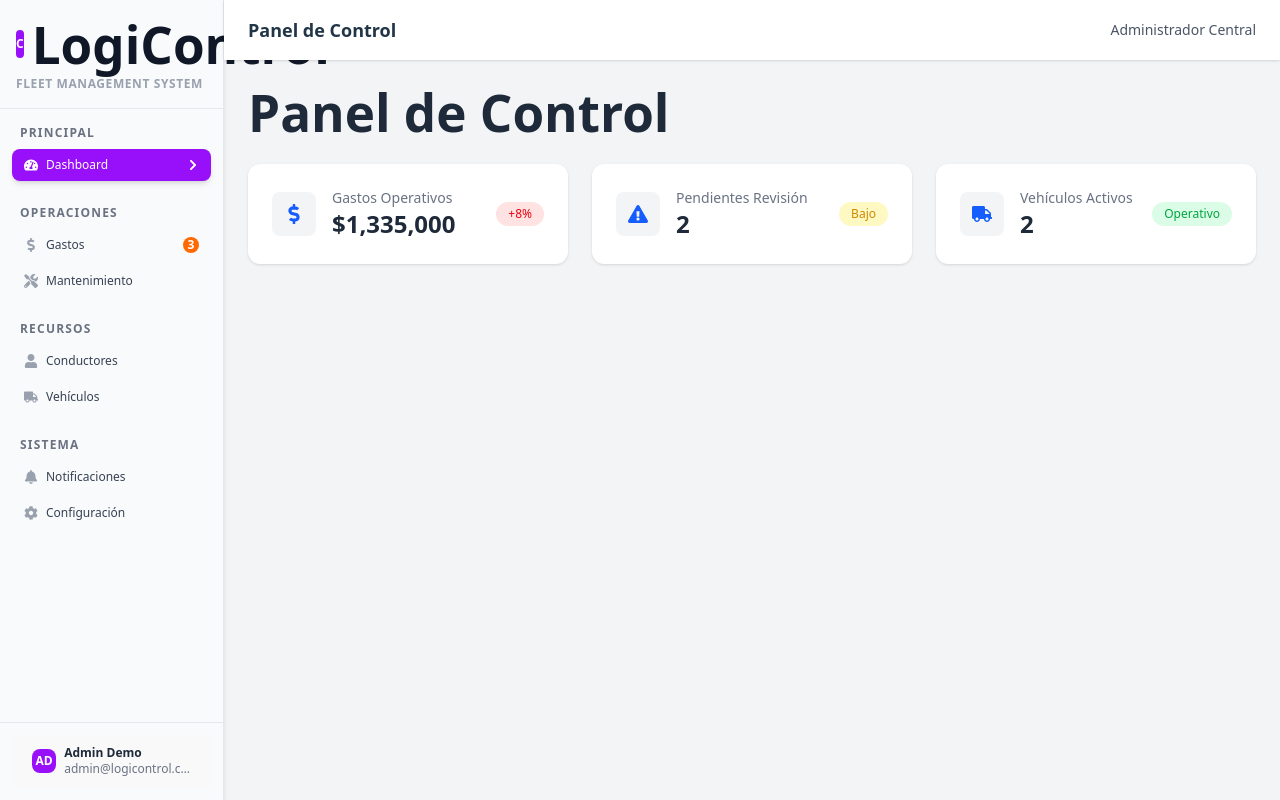
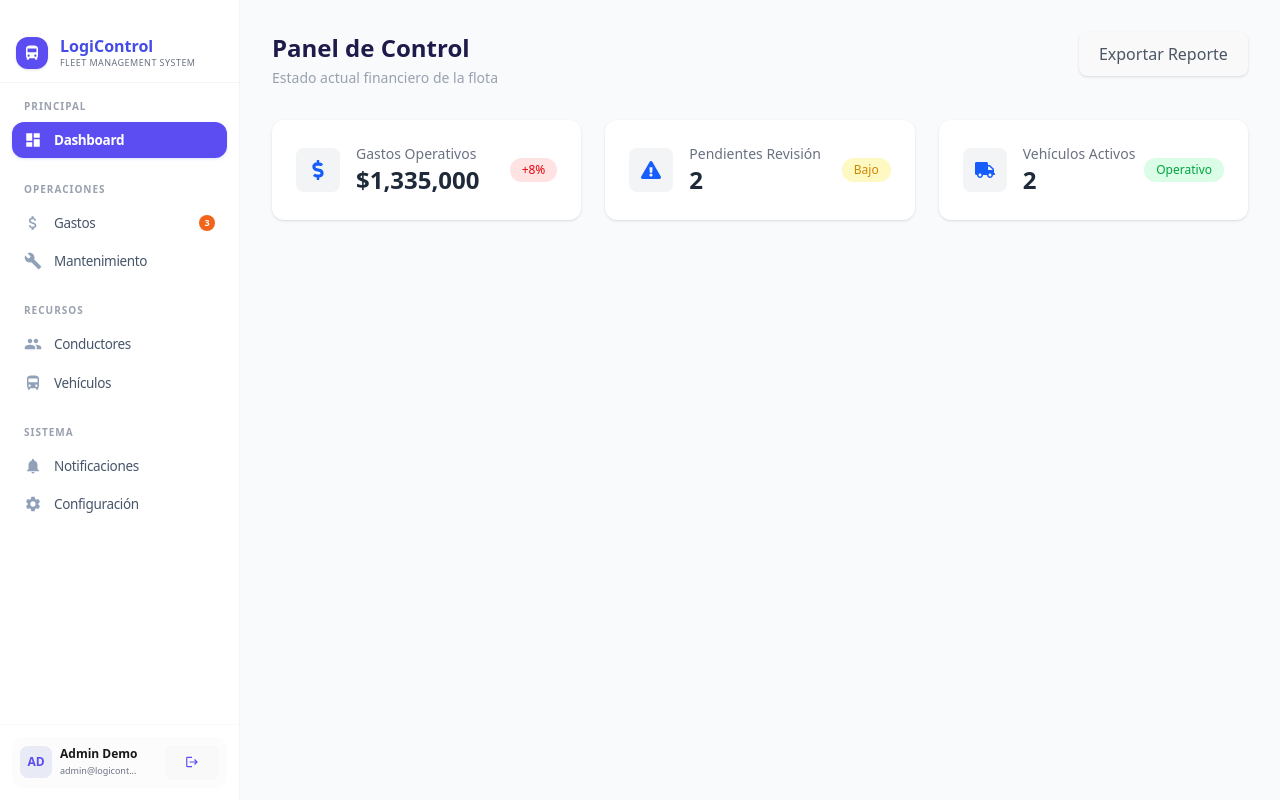
Before and after one commit to olarthedev/control-flotas, a React (Vite) app in the folder admin-web/: page / in a window 1280 px wide. Built offline with nearby package versions, Linux system fonts and the light colour scheme.

Commit message:
feat: refactor Layout and Sidebar components; remove TopBar and update styles

```diff
--- a/admin-web/src/layout/Layout.tsx
+++ b/admin-web/src/layout/Layout.tsx
@@ -1,18 +1,35 @@
+import React from 'react';
 import { Sidebar } from "./Sidebar";
-import { TopBar } from "./TopBar";
 
-interface Props {
+// Definimos la interfaz correctamente para evitar el error en Props
+interface LayoutProps {
   children: React.ReactNode;
 }
 
-export const Layout = ({ children }: Props) => {
+export const Layout: React.FC<LayoutProps> = ({ children }) => {
   return (
-    <div className="flex h-screen bg-gray-100">
-      <Sidebar />
+    <div className="flex h-screen bg-[#f8fafc] overflow-hidden">
+      {/* Sidebar con ancho fijo para que no se mueva */}
+      <div className="w-[240px] flex-shrink-0">
+        <Sidebar />
+      </div>
 
-      <div className="flex-1 flex flex-col">
-        <TopBar />
-        <main className="p-6 overflow-y-auto">
+      {/* Área principal con scroll independiente */}
+      <div className="flex-1 flex flex-col min-w-0 overflow-hidden">
+        <main className="flex-1 overflow-y-auto p-8">
+          {/* Título alineado correctamente según el mockup */}
+          <div className="flex justify-between items-start mb-8">
+            <div>
+              <h2 className="text-2xl font-bold text-[#1e1b4b]">Panel de Control</h2>
+              <p className="text-sm text-gray-400 mt-1 font-medium">
+                Estado actual financiero de la flota
+              </p>
+            </div>
+            <button className="px-4 py-2 bg-white border border-gray-200 rounded-xl text-sm font-bold text-gray-600 shadow-sm">
+              Exportar Reporte
+            </button>
+          </div>
+
           {children}
         </main>
       </div>
--- a/admin-web/src/layout/Sidebar.tsx
+++ b/admin-web/src/layout/Sidebar.tsx
@@ -1,74 +1,82 @@
 import { Link, useLocation } from 'react-router-dom';
 import {
-  FaTachometerAlt,
-  FaDollarSign,
-  FaTools,
-  FaUser,
-  FaTruck,
-  FaBell,
-  FaCog,
-  FaChevronRight
-} from 'react-icons/fa';
+  MdDashboard,
+  MdAttachMoney,
+  MdBuild,
+  MdPeople,
+  MdDirectionsBus,
+  MdNotifications,
+  MdSettings,
+  MdLogout
+} from 'react-icons/md';
 
 export function Sidebar() {
   const location = useLocation();
-
   const isActive = (path: string) => location.pathname === path;
 
   const menuSections = [
     {
       title: 'PRINCIPAL',
-      items: [
-        { path: '/', label: 'Dashboard', icon: FaTachometerAlt },
-      ]
+      items: [{ path: '/', label: 'Dashboard', icon: MdDashboard }]
     },
     {
       title: 'OPERACIONES',
       items: [
-        { path: '/expenses', label: 'Gastos', icon: FaDollarSign, badge: '3', badgeColor: 'orange' },
-        { path: '/maintenance', label: 'Mantenimiento', icon: FaTools },
+        { path: '/expenses', label: 'Gastos', icon: MdAttachMoney, badge: '3' },
+        { path: '/maintenance', label: 'Mantenimiento', icon: MdBuild }
       ]
     },
     {
       title: 'RECURSOS',
       items: [
-        { path: '/drivers', label: 'Conductores', icon: FaUser },
-        { path: '/vehicles', label: 'Vehículos', icon: FaTruck },
+        { path: '/drivers', label: 'Conductores', icon: MdPeople },
+        { path: '/vehicles', label: 'Vehículos', icon: MdDirectionsBus }
       ]
     },
     {
       title: 'SISTEMA',
       items: [
-        { path: '/notifications', label: 'Notificaciones', icon: FaBell },
-        { path: '/settings', label: 'Configuración', icon: FaCog },
+        { path: '/notifications', label: 'Notificaciones', icon: MdNotifications },
+        { path: '/settings', label: 'Configuración', icon: MdSettings }
       ]
     }
   ];
 
   return (
-    <aside className="w-56 bg-gray-50 shadow-md flex flex-col border-r border-gray-200 h-screen">
-      {/* Header */}
-      <div className="p-4 border-b border-gray-200">
-        <div className="flex items-center space-x-2 mb-1">
-          <div className="w-7 h-7 bg-purple-600 rounded-lg flex items-center justify-center text-white font-bold text-xs">
-            C
+    <aside className="w-[240px] bg-white border-r border-gray-100 h-screen flex flex-col pt-6">
+
+      {/* HEADER: Ajustado para que quepa perfectamente y no se vea gigante */}
+      {/* Reemplaza solo el bloque del HEADER en tu Sidebar.tsx */}
+      <div className="px-4 py-3 border-b border-gray-100 mb-4">
+        <div className="flex items-center gap-3">
+          {/* Icono estándar */}
+          <div className="w-8 h-8 bg-[#5c4df2] rounded-xl flex-shrink-0 flex items-center justify-center text-white shadow-sm">
+            <MdDirectionsBus size={18} />
           </div>
-          <div>
-            <h1 className="text-sm font-bold text-gray-900">LogiControl</h1>
+
+          <div className="min-w-0">
+            {/* Texto más profesional */}
+            <div className="text-base font-bold text-[#444ce7] leading-tight whitespace-nowrap">
+              LogiControl
+            </div>
+            <div className="text-[9px] font-medium text-gray-500 uppercase tracking-wider whitespace-nowrap">
+              Fleet Management System
             </div>
           </div>
-        <p className="text-xs text-gray-400 font-semibold tracking-wider">FLEET MANAGEMENT SYSTEM</p>
+        </div>
       </div>
 
-      {/* Navigation */}
-      <nav className="flex-1 overflow-y-auto px-3 py-4 space-y-6">
-        {menuSections.map((section) => (
+      {/* MENU: Texto Gris Oscuro (No Negrita) para inactivos */}
+      <nav className="flex-1 px-3 space-y-6 overflow-y-auto">
+        {menuSections.map(section => (
           <div key={section.title}>
-            <h3 className="text-xs font-bold text-gray-500 uppercase tracking-widest mb-2 px-2">
+            {/* Títulos de sección en gris claro y pequeño */}
+            <h3 className="px-3 mb-2 text-[10px] font-bold text-gray-400 tracking-widest uppercase">
               {section.title}
             </h3>
-            <div className="space-y-1">
-              {section.items.map((item) => {
+
+            <div className="space-y-0.5">
+              {section.items.map(item => {
                 const Icon = item.icon;
                 const active = isActive(item.path);
 
@@ -76,29 +84,30 @@ export function Sidebar() {
                   <Link
                     key={item.path}
                     to={item.path}
-                    className={`flex items-center justify-between px-3 py-2 rounded-lg transition-all duration-200 group text-sm ${
-                      active
-                        ? 'bg-purple-600 text-white shadow-md'
-                        : 'text-gray-600 hover:bg-gray-100'
-                    }`}
+                    className={`
+                      group flex items-center justify-between px-3 py-2 rounded-xl transition-colors duration-150
+                      ${active
+                        ? 'bg-[#5c4df2] text-white shadow-sm shadow-indigo-100'
+                        : 'text-[#64748b] hover:bg-gray-50'
+                      }
+                    `}
                   >
-                    <div className="flex items-center space-x-2">
-                      <Icon className={`text-sm ${active ? 'text-white' : 'text-gray-400 group-hover:text-gray-600'}`} />
-                      <span className={`font-medium text-xs ${active ? 'text-white' : 'text-gray-700'}`}>
+                    <div className="flex items-center gap-3">
+                      {/* Icono en gris suave para inactivos */}
+                      <Icon size={18} className={`${active ? 'text-white' : 'text-slate-400'}`} />
+                      <span className={`text-[13.5px] tracking-tight ${active ? 'font-semibold text-white' : 'font-medium text-[#475569]'}`}>
                         {item.label}
                       </span>
                     </div>
-                    <div className="flex items-center space-x-1">
+
                     {item.badge && (
                       <span className={`
-                          text-xs font-bold rounded-full w-4 h-4 flex items-center justify-center text-xs
-                          ${item.badgeColor === 'orange' ? 'bg-orange-500 text-white' : 'bg-gray-300 text-gray-700'}
+                        text-[9px] font-bold w-4 h-4 rounded-full flex items-center justify-center
+                        ${active ? 'bg-white/20 text-white' : 'bg-[#f26419] text-white'}
                       `}>
                         {item.badge}
                       </span>
                     )}
-                      {active && <FaChevronRight className="text-white text-xs" />}
-                    </div>
                   </Link>
                 );
               })}
@@ -107,17 +116,22 @@ export function Sidebar() {
         ))}
       </nav>
 
-      {/* Footer */}
-      <div className="border-t border-gray-200 p-3">
-        <button className="flex items-center space-x-2 w-full p-2 hover:bg-gray-100 rounded-lg transition-colors duration-200">
-          <div className="w-6 h-6 bg-purple-600 rounded-lg flex items-center justify-center text-white font-bold text-xs flex-shrink-0">
+      {/* FOOTER: Perfil compacto */}
+      <div className="p-3 border-t border-gray-50">
+        <div className="flex items-center justify-between p-2 bg-gray-50/50 rounded-xl">
+          <div className="flex items-center gap-2">
+            <div className="w-8 h-8 bg-[#e8eaf6] rounded-lg flex items-center justify-center text-[#5c4df2] font-bold text-xs">
               AD
             </div>
-          <div className="text-left min-w-0">
-            <p className="text-xs font-semibold text-gray-800 truncate">Admin Demo</p>
-            <p className="text-xs text-gray-500 truncate">admin@logicontrol.com</p>
+            <div className="min-w-0">
+              <p className="text-[12px] font-semibold text-[#1a1a1a] truncate leading-none">Admin Demo</p>
+              <p className="text-[9px] text-gray-500 truncate mt-1">admin@logicont...</p>
             </div>
+          </div>
+          <button className="p-1.5 bg-transparent text-[#5c4df2] border border-[#5c4df2] rounded-lg hover:bg-[#f0f4ff] transition-colors">
+            <MdLogout size={14} />
           </button>
+        </div>
       </div>
     </aside>
   );
--- a/admin-web/src/layout/TopBar.tsx
+++ /dev/null
@@ -1,13 +0,0 @@
-import React from 'react';
-
-export function TopBar() {
-  return (
-    <header className="bg-white shadow px-6 py-4 flex justify-between items-center">
-      <div className="text-lg font-semibold">Panel de Control</div>
-      <div className="flex items-center space-x-4">
-        {/* placeholder for notifications/profile */}
-        <span className="text-sm text-gray-600">Administrador Central</span>
-      </div>
-    </header>
-  );
-}
--- a/admin-web/src/pages/Dashboard.tsx
+++ b/admin-web/src/pages/Dashboard.tsx
@@ -5,9 +5,6 @@ export const Dashboard = () => {
   return (
     <div className="space-y-6">
 
-      <h1 className="text-2xl font-bold text-gray-800">
-        Panel de Control
-      </h1>
 
       <div className="grid grid-cols-3 gap-6">
 
```
Lines whose indentation alone changed are shown as unchanged.
